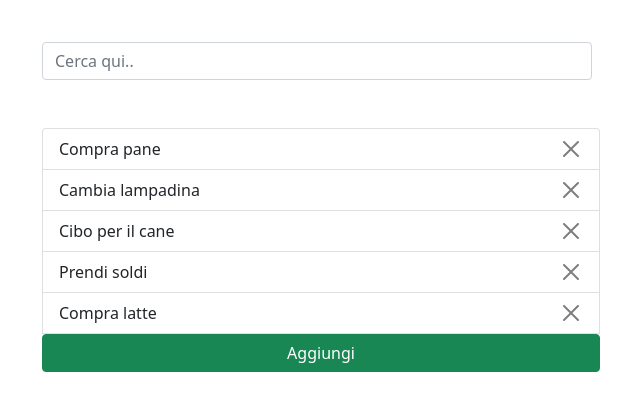
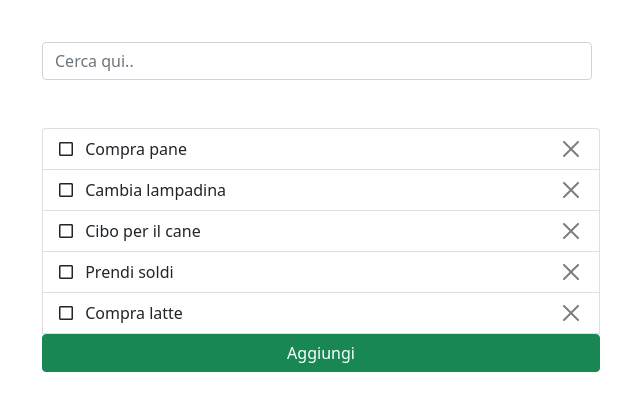
Before and after one commit to FrancescoCina/vue-todolist, a plain HTML site: page index.html in a window 1280 px wide. Shown: the part 110-520 px from the top of the page, without its empty margins (319-959 px from the left). Drawn offline with nearby package versions, Linux system fonts and the light colour scheme.

Commit message:
Inserita checkbox e linea che cancella

```diff
--- a/css/style.css
+++ b/css/style.css
@@ -0,0 +1,4 @@
+
+.clickable{
+    cursor: pointer;
+}
--- a/index.html
+++ b/index.html
@@ -33,6 +33,7 @@
                         </div>
                     </div>
                 </div>
+                <!-- BARRA DI RICERCA -->
                 <div class="row mb-5">
                     <div class="col-12 d-flex justify-content-center">
                         <div class="input-group w-50">
@@ -41,19 +42,25 @@
                         </div>
                     </div>
                 </div>
+                <!-- INIZIO LISTA -->
                 <div class="row">
                     <div class="col-12 d-flex justify-content-center">
                         <h3 class="my-4 text-center" v-if="todos.length === 0">Complimenti non hai più niente da fare
                         </h3>
                         <ul class="list-group w-50" v-else>
-                            <li v-if="searchInList(todo)" v-for="(todo, indexTodo) in todos"
-                                class="list-group-item d-flex justify-content-between">{{
-                                todo }}
+                            <li v-if="searchInList(todo.text)" v-for="(todo, indexTodo) in todos"
+                                class="list-group-item d-flex justify-content-between">
+                                <div class="element-list clickable" @click="toggleDone(indexTodo)">
+                                    <i :class="isDone(indexTodo) ? 'far fa-check-square' : 'far fa-square me-2'"></i>
+                                    <span :class="isDone(indexTodo) ? 'text-decoration-line-through' : null"
+                                        class="text">{{ todo.text }}</span>
+                                </div>
                                 <button @click="deleteTodo(indexTodo)" type="button" class="btn-close"></button>
                             </li>
+                            <!-- BOTTONE GRANDE VERDE -->
                             <button v-if="isGoingToAdd === false" class="btn btn-success" type="button"
                                 @click="wantAdd">Aggiungi</button>
-
+                            <!-- BOTTONI AGGIUNGI O ESCI -->
                             <li v-if="isGoingToAdd" class="list-group-item">
                                 <div class="col-12 d-flex justify-content-center">
                                     <div class="input-group">
--- a/js/script.js
+++ b/js/script.js
@@ -8,11 +8,11 @@ const root = new Vue({
         linkLogo: "./img/logo.png",
         newDuty: "",
         todos: [
-            "Compra pane",
-            "Cambia lampadina",
-            "Cibo per il cane",
-            "Prendi soldi",
-            "Compra latte",
+            { text: "Compra pane", done: false },
+            { text: "Cambia lampadina", done: false },
+            { text: "Cibo per il cane", done: false },
+            { text: "Prendi soldi", done: false },
+            { text: "Compra latte", done: false },
         ],
         searchTodo: "",
         isGoingToAdd: false,
@@ -23,7 +23,7 @@ const root = new Vue({
         },
         addTodo() {
             if (this.newDuty.trim() !== "") {
-                this.todos.push(this.newDuty);
+                this.todos.push({ text: this.newDuty, done: false });
             } this.newDuty = "";
         },
         wantAdd() {
@@ -41,7 +41,17 @@ const root = new Vue({
             task = task.toLowerCase();
             return task.includes(inputValueChecked);
         },
+        toggleDone(index) {
+            const updatedTasks = this.todos.map((task, updatedTasksIndex) => {
+                if (index === updatedTasksIndex) {
+                    task.done = !task.done;
+                }
+                return task;
+            })
+            return this.todos = updatedTasks;
+        },
+        isDone(index) {
+            return this.todos[index].done;
+        },
     },
-
-
 })
```
